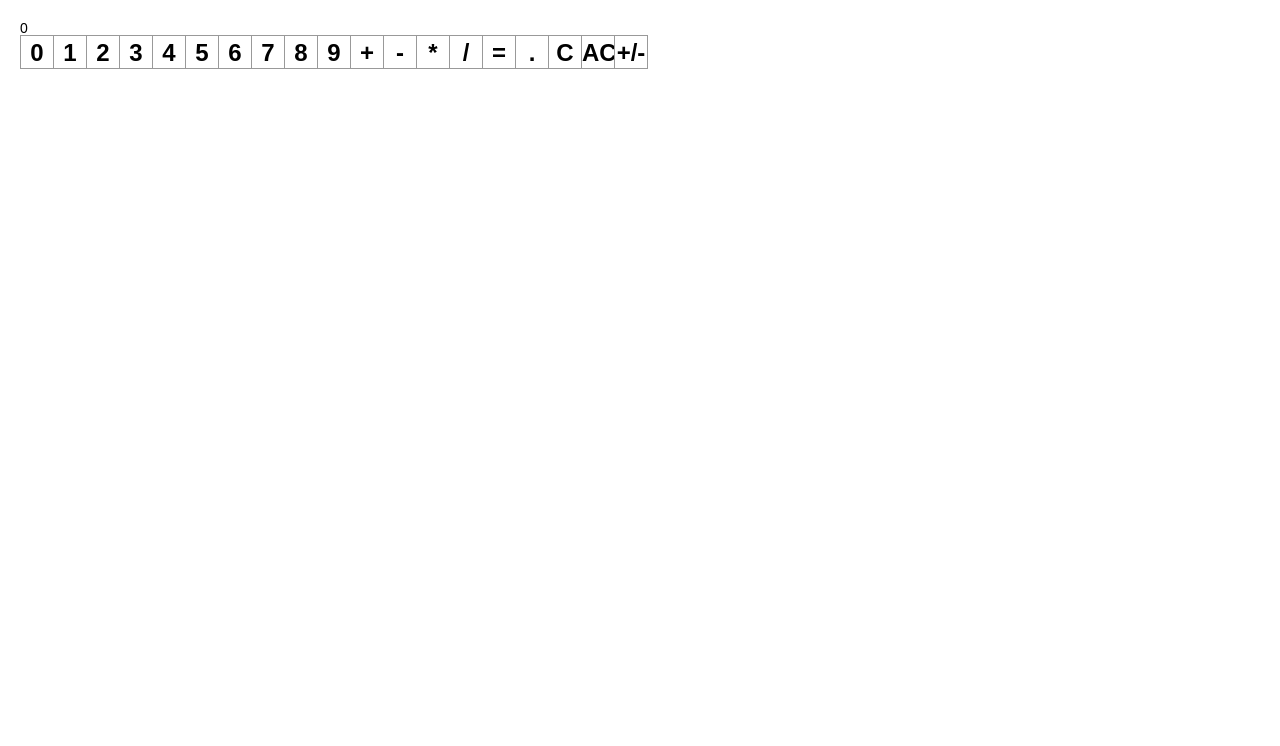
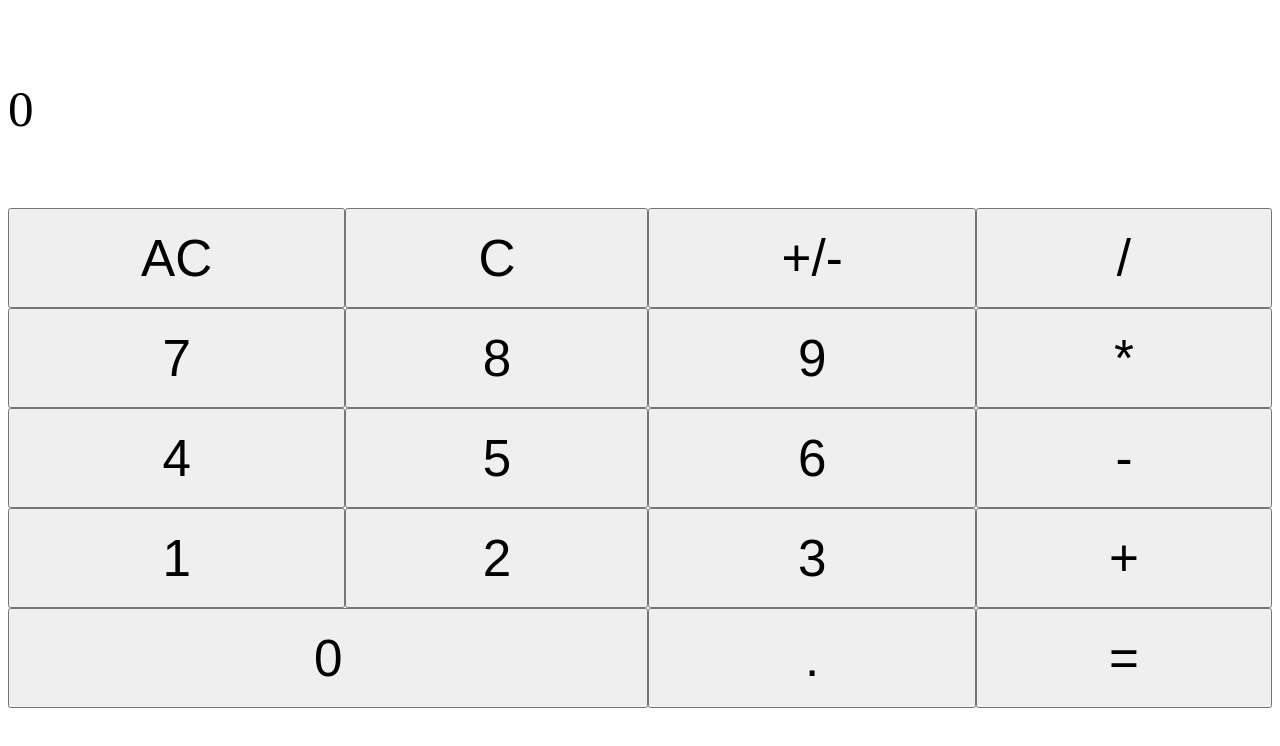
Before and after one commit to Normandy12/react_calculator, a React (Create React App) app: page / in a window 1280 px wide. Shown: the top 746 px of the page. Built offline with nearby package versions, Linux system fonts and the light colour scheme.

Commit message:
Layout
        - Use grid layout

```diff
--- a/src/index.css
+++ b/src/index.css
@@ -1,50 +1,27 @@
-body {
-    font: 14px "Century Gothic", Futura, sans-serif;
-    margin: 20px;
+.calculator {
+    display: grid;
+    grid-template-columns: auto auto auto auto;
 }
 
-ol, ul {
-    padding-left: 30px;
+.calculator-display {
+    display: flex;
+    align-items: center;
+    grid-column: 1 / span 4;
+    height: 200px;
+    font-size: 16px;
+    font-size: 4vw;
+}
+.key-0 {
+    grid-column: 1 / span 2;
 }
 
-.board-row:after {
-    clear: both;
-    content: "";
-    display: table;
+.calculator-key {
+    height: 100px;
 }
 
-.status {
-    margin-bottom: 10px;
+.calculator-key > button {
+    width: 100%;
+    height: 100%;
+    font-size: 16px;
+    font-size: 4vw;
 }
-
-.square {
-    background: #fff;
-    border: 1px solid #999;
-    float: left;
-    font-size: 24px;
-    font-weight: bold;
-    line-height: 34px;
-    height: 34px;
-    margin-right: -1px;
-    margin-top: -1px;
-    padding: 0;
-    text-align: center;
-    width: 34px;
-}
-
-.square:focus {
-    outline: none;
-}
-
-.kbd-navigation .square:focus {
-    background: #ddd;
-}
-
-.game {
-    display: flex;
-    flex-direction: row;
-}
-
-.game-info {
-    margin-left: 20px;
-}
--- a/src/index.js
+++ b/src/index.js
@@ -97,25 +97,31 @@ let Calculator = () => {
     return (
         <div className="calculator">
             <CalculatorDisplay />
-            <CalculatorNumericKey  value={0} />
+
+            <CalculatorClearKey value={"AC"} />
+            <CalculatorClearKey value={"C"} />
+            <CalculatorNegativeKey value={"+/-"} />
+            <CalculatorOperationKey  value={"/"} />
+
+            <CalculatorNumericKey  value={7} />
+            <CalculatorNumericKey  value={8} />
+            <CalculatorNumericKey  value={9} />
+            <CalculatorOperationKey  value={"*"} />
+
+            <CalculatorNumericKey  value={4} />
+            <CalculatorNumericKey  value={5} />
+            <CalculatorNumericKey  value={6} />
+             <CalculatorOperationKey  value={"-"} />
+
+
             <CalculatorNumericKey  value={1} />
             <CalculatorNumericKey  value={2} />
             <CalculatorNumericKey  value={3} />
-            <CalculatorNumericKey  value={4} />
-            <CalculatorNumericKey  value={5} />
-            <CalculatorNumericKey  value={6} />
-            <CalculatorNumericKey  value={7} />
-            <CalculatorNumericKey  value={8} />
-            <CalculatorNumericKey  value={9} />
             <CalculatorOperationKey  value={"+"} />
-            <CalculatorOperationKey  value={"-"} />
-            <CalculatorOperationKey  value={"*"} />
-            <CalculatorOperationKey  value={"/"} />
+
+            <CalculatorNumericKey  value={0} />
+            <CalculatorPeriodKey value={"."} />
             <CalculatorOperationKey  value={"="} />
-            <CalculatorPeriodKey value={"."} />
-            <CalculatorClearKey value={"C"} />
-            <CalculatorClearKey value={"AC"} />
-            <CalculatorNegativeKey value={"+/-"} />
         </div>
     )
 }
@@ -132,7 +138,7 @@ let CalculatorDisplay = () => {
 let CalculatorNumericKey = (props) => {
     const context = useContext(CalculatorContext);
     return (
-        <div className="calculator-key" >
+        <div className={`calculator-key key-${props.value}`} >
             <button className="square" onClick={() => context.updateDisplayValue(props.value)}>
                 {props.value}
             </button>
```
